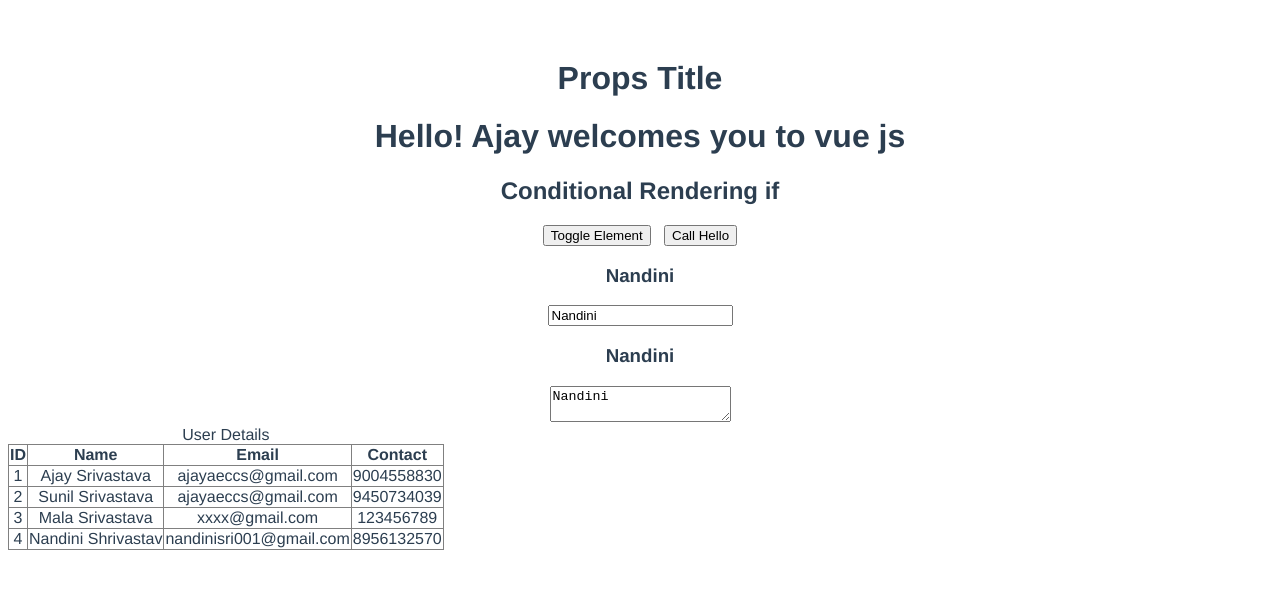
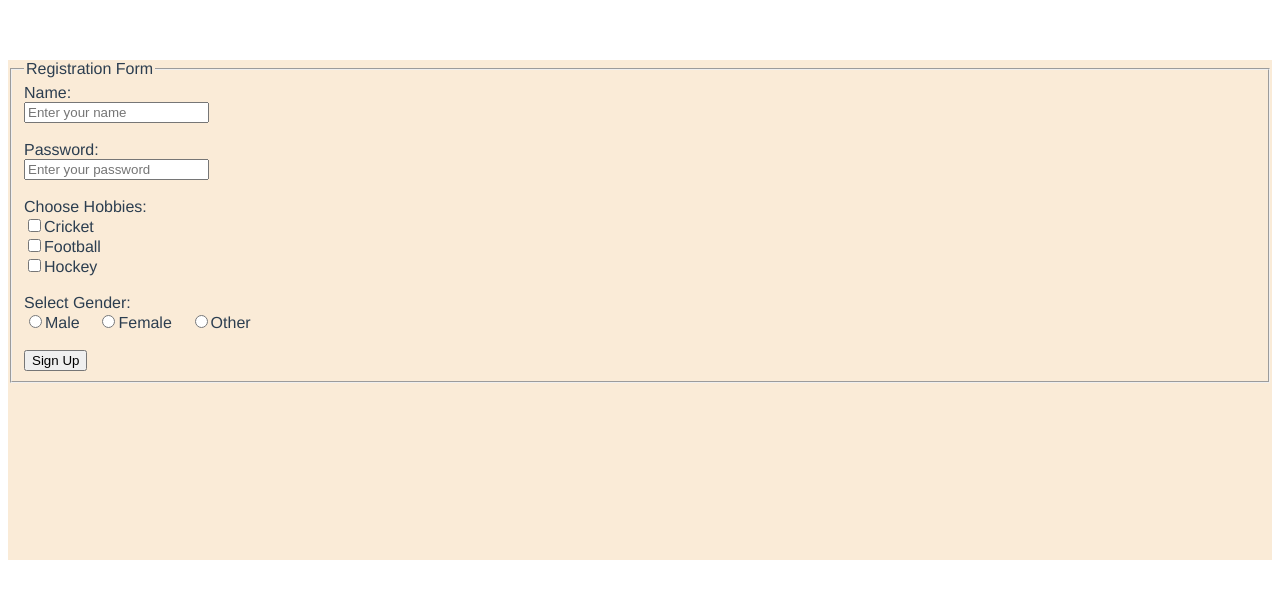
Before and after one commit to ajayaeccs/blog, a Vue app: page / in a window 1280 px wide. Shown: the top 598 px of the page. Built offline with nearby package versions, Linux system fonts and the light colour scheme.

Commit message:
Signup Example with form validation

```diff
--- a/src/App.vue
+++ b/src/App.vue
@@ -1,25 +1,28 @@
 <template>
   <div id="app">
     <!-- <img alt="Vue logo" src="./assets/logo.png"> -->
-    <h1>{{title}}</h1>
+    <!-- <h1>{{title}}</h1>
     <Home v-on:changeTitle="updateParentTitle($event)"
       msg="Ajay welcomes you to vue js"
       v-bind:message="message"
       v-bind:users="users"
 
-    />
+    /> -->
     <!-- <Hello /> -->
+    <Signup />
   </div>
 </template>
 
 <script>
-import Home from './components/Home.vue'
+// import Home from './components/Home.vue'
 // import Hello from './components/Hello.vue'
+import Signup from './components/Signup.vue'
 
 export default {
   name: 'App',
   components: {
-    Home//,Hello
+    //Home,Hello
+    Signup
   },
     data(){
            return{
@@ -46,7 +49,6 @@ export default {
   font-family: Avenir, Helvetica, Arial, sans-serif;
   -webkit-font-smoothing: antialiased;
   -moz-osx-font-smoothing: grayscale;
-  text-align: center;
   color: #2c3e50;
   margin-top: 60px;
 }
--- a/src/components/Home.vue
+++ b/src/components/Home.vue
@@ -27,6 +27,7 @@
                 <td>{{user.contact}}</td>
             </tr>
         </table>
+        <button v-on:click='updateTitle()'>Change Title</button>
     </div>
 </template>
 <script>
@@ -39,6 +40,9 @@ export default{
             hello(data){alert("Hello!" + data)},
             toggleFunc(){
                 this.show=!this.show;
+            },
+            updateTitle(){
+                this.$emit('changeTitle',"Parent Title Emitted by child")
             }
         },
         data(){
--- /dev/null
+++ b/src/components/Signup.vue
@@ -0,0 +1,118 @@
+<template>
+  <div>
+    <h3 class="error" v-if="error.length">
+      Please correct the following error(s)
+      <ul>
+        <li v-for="e in error" v-bind:key="e.id">{{e}}</li>
+      </ul>
+    </h3>
+
+    <form @submit="signupUser">
+      <fieldset>
+        <legend>Registration Form</legend>
+        <label for="name">Name:</label><br />
+        <input
+          type="text"
+          id="name"
+          placeholder="Enter your name"
+          v-model="signup.username"
+        />
+        <br />
+        <br />
+        <label for="password">Password:</label><br />
+        <input
+          type="password"
+          id="password"
+          placeholder="Enter your password"
+          v-model="signup.password"
+        />
+        <br />
+        <br />
+        Choose Hobbies:<br />
+        <input
+          type="checkbox"
+          id="cricket"
+          value="cricket"
+          v-model="signup.hobbies"
+        />
+        <label for="cricket">Cricket</label>
+        <br />
+        <input
+          type="checkbox"
+          id="football"
+          value="football"
+          v-model="signup.hobbies"
+        />
+        <label for="football">Football</label>
+        <br />
+        <input
+          type="checkbox"
+          id="hockey"
+          value="hockey"
+          v-model="signup.hobbies"
+        />
+        <label for="hockey">Hockey</label>
+        <br />
+        <br />
+        Select Gender:<br />
+        <input type="radio" id="male" value="male" v-model="signup.gender" />
+        <label for="male">Male</label>
+        &nbsp;&nbsp;
+        <input
+          type="radio"
+          id="female"
+          value="female"
+          v-model="signup.gender"
+        />
+        <label for="female">Female</label>
+        &nbsp;&nbsp;
+        <input type="radio" id="other" value="other" v-model="signup.gender" />
+        <label for="other">Other</label>
+        <br />
+        <br />
+        <button>Sign Up</button>
+      </fieldset>
+    </form>
+  </div>
+</template>
+
+<script>
+export default {
+  name: "Signup",
+  data() {
+    return {
+      error: [],
+      signup: {
+        username: null,
+        password: null,
+        hobbies: [],
+        gender: null,
+      },
+    };
+  },
+  methods: {
+    signupUser(e) {
+
+      if (!this.signup.username) {
+        this.error.push("Username is required");
+      }
+      if (!this.signup.password) {
+        this.error.push("Password is required");
+      }
+      console.warn(this.error);
+      e.preventDefault();
+    },
+  },
+};
+</script>
+
+<style scoped>
+div {
+  background-color: antiquewhite;
+  height: 500px;
+}
+
+.error{
+color:red;
+}
+</style>
```
